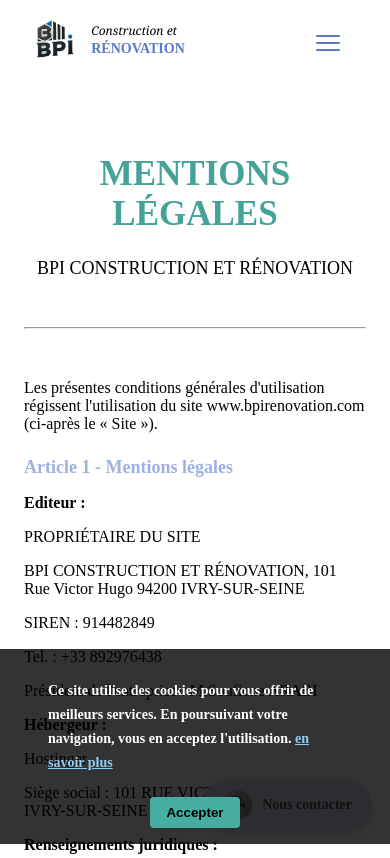
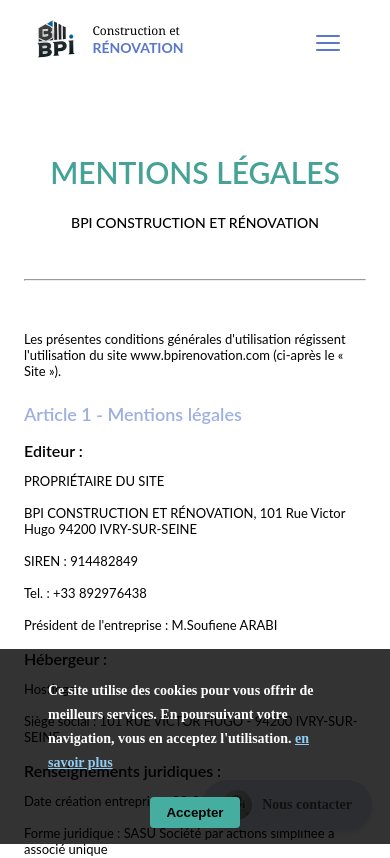
Before and after one commit to khouloud96/entreprise-renovation, a Next.js app: page /mentions in a window 390 px wide. Shown: the top 858 px of the page. Built offline with nearby package versions, Linux system fonts and the light colour scheme; a web font is replaced by a local one.

Commit message:
change styles to mentions page

```diff
--- a/components/header/header.module.css
+++ b/components/header/header.module.css
@@ -29,13 +29,12 @@
 
 .cursive {
   font-family: "Georgia", "Times New Roman", serif;
-  font-style: italic;
   font-size: 16px;
   color: #000;
 }
 
 .decorative {
-  font-family: "Pacifico", cursive;
+  font-family: "Lato", arial, sans-serif;
   font-size: 22px;
   font-weight: bold;
   color: #5a77c8;
--- a/components/mentions-legales/MentionsLegales.module.css
+++ b/components/mentions-legales/MentionsLegales.module.css
@@ -2,7 +2,7 @@
   max-width: 42rem;
   margin: 0 auto;
   padding: 1rem;
-  font-family: "Pacifico", cursive;
+  font-family: "Lato", arial, sans-serif;
 }
 
 .mainTitle {
@@ -58,3 +58,15 @@
   margin-top: 2rem;
   text-align: right;
 }
+
+@media (max-width: 768px) {
+  .mainTitle {
+    font-size: 30px;
+  }
+  .subTitle {
+    font-size: 14px;
+  }
+  .paragraph {
+    font-size: 13px;
+  }
+}
```
